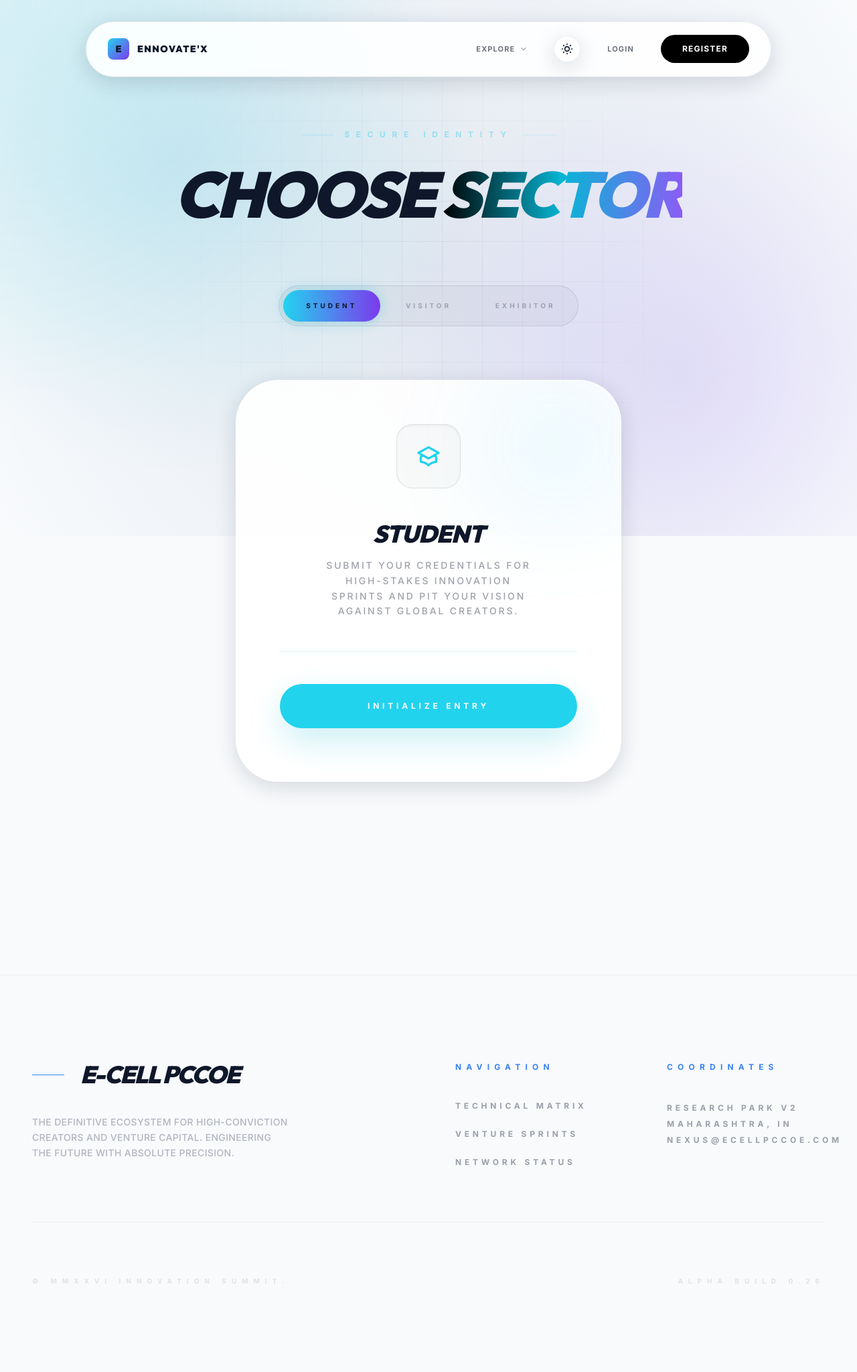
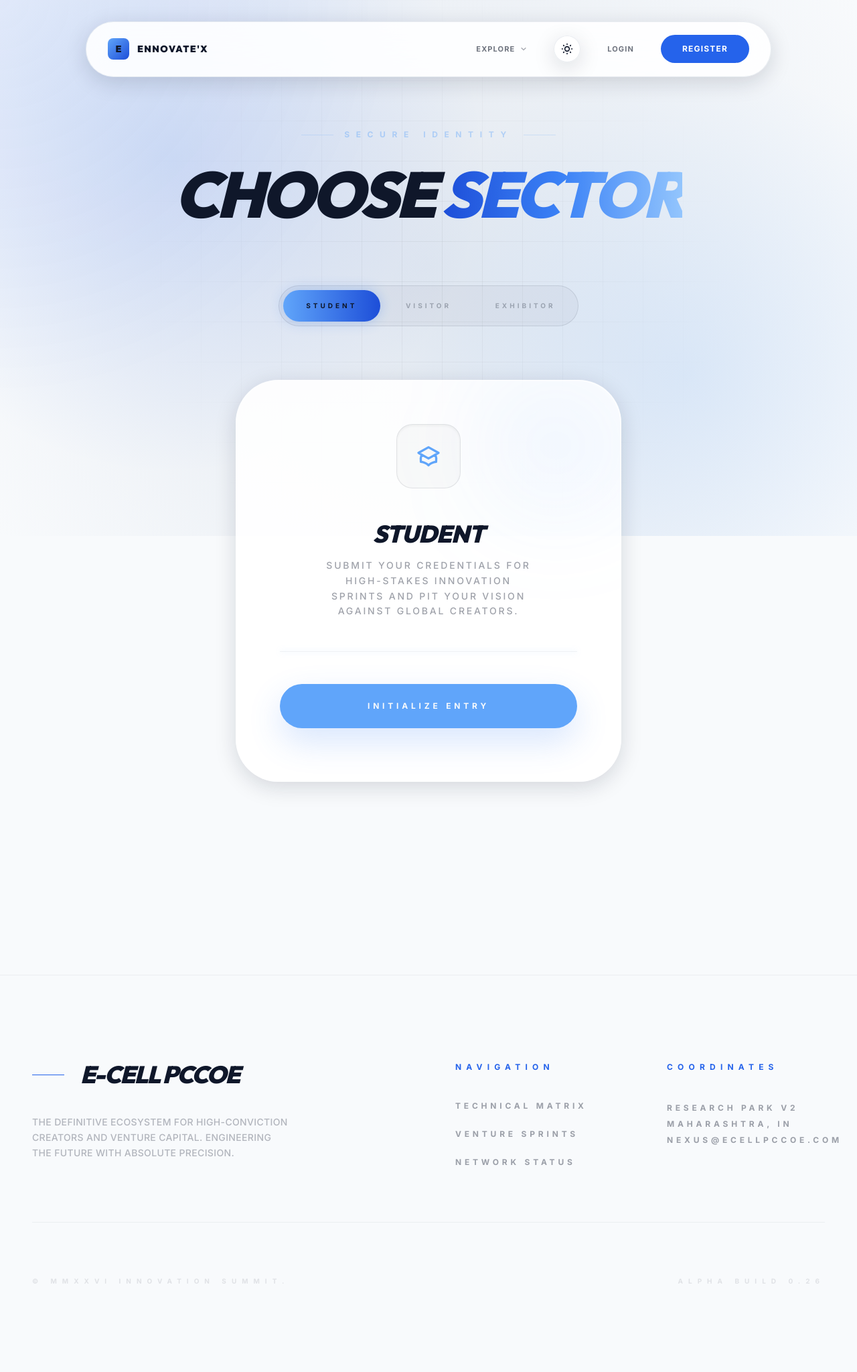
Before and after one commit to mayurtheprogrammer12-debug/Ecell, a Django app: page /register/ in a window 1280 px wide. Shown: the whole page at 67% size. Run offline with Django 5.2, Linux system fonts and the light colour scheme; some libraries are stand-ins or nearby versions.

Commit message:
Update frontend color palette to blue theme

```diff
--- a/templates/base.html
+++ b/templates/base.html
@@ -13,21 +13,21 @@
             theme: {
                 extend: {
                     colors: {
-                        midnight: '#050a15',
+                        midnight: '#0b0f19',
                         foreground: 'rgb(var(--color-foreground) / <alpha-value>)',
                         background: 'rgb(var(--color-background) / <alpha-value>)',
                         onyx: '#020202',
                         platinum: '#f8fafc',
                         champagne: '#e2b87e',
-                        azure: '#3b82f6',
+                        azure: '#2563eb',
                         cyan: {
-                            400: '#22d3ee',
-                            500: '#06b6d4',
-                            glow: '#00D2FF',
+                            400: '#60a5fa',
+                            500: '#3b82f6',
+                            glow: '#60a5fa',
                         },
                         violet: {
-                            500: '#8b5cf6',
-                            600: '#7c3aed',
+                            500: '#2563eb',
+                            600: '#1d4ed8',
                         }
                     },
                     fontFamily: {
@@ -72,8 +72,10 @@
             --color-foreground: 15 23 42;
             /* slate-900 */
 
-            --mesh-color-1: rgba(6, 182, 212, 0.15);
-            --mesh-color-2: rgba(139, 92, 246, 0.15);
+            --mesh-color-1: rgba(37, 99, 235, 0.15);
+            /* blue-600 */
+            --mesh-color-2: rgba(96, 165, 250, 0.15);
+            /* blue-400 */
             --mesh-bg-1: #e2e8f0;
             --mesh-bg-2: #f8fafc;
 
@@ -84,29 +86,33 @@
             /* slate-400 */
             --glass-shadow: rgba(15, 23, 42, 0.15);
 
-            --btn-bg: #000000;
+            --btn-bg: #2563eb;
             --btn-text: #ffffff;
-            --gradient-start: #000000;
+            --gradient-start: #1d4ed8;
         }
 
         .dark {
-            --color-background: 2 2 2;
+            --color-background: 11 15 25;
+            /* #0b0f19 */
             --color-foreground: 255 255 255;
 
-            --mesh-color-1: rgba(6, 182, 212, 0.08);
-            --mesh-color-2: rgba(139, 92, 246, 0.08);
-            --mesh-bg-1: #050a15;
-            --mesh-bg-2: #020202;
+            --mesh-color-1: rgba(37, 99, 235, 0.08);
+            /* blue-600 */
+            --mesh-color-2: rgba(29, 78, 216, 0.08);
+            /* blue-700 */
+            --mesh-bg-1: #0b0f19;
+            --mesh-bg-2: #05080c;
 
             --grid-line: rgba(255, 255, 255, 0.02);
 
-            --glass-bg: rgba(255, 255, 255, 0.02);
+            --glass-bg: rgba(255, 255, 255, 0.03);
             --glass-border: rgba(255, 255, 255, 0.08);
-            --glass-shadow: rgba(0, 0, 0, 0.8);
+            --glass-shadow: rgba(0, 0, 0, 0.5);
 
-            --btn-bg: #ffffff;
-            --btn-text: #000000;
-            --gradient-start: #ffffff;
+            --btn-bg: #2563eb;
+            /* blue-600 */
+            --btn-text: #ffffff;
+            --gradient-start: #60a5fa;
         }
 
         body {
@@ -174,7 +180,7 @@
         }
 
         .text-gradient-cyan {
-            background: linear-gradient(to right, var(--gradient-start), #06b6d4, #8b5cf6);
+            background: linear-gradient(to right, var(--gradient-start), #3b82f6, #93c5fd);
             background-clip: text;
             -webkit-background-clip: text;
             -webkit-text-fill-color: transparent;
@@ -184,7 +190,7 @@
             position: fixed;
             width: 1200px;
             height: 1200px;
-            background: radial-gradient(circle at center, rgba(6, 182, 212, 0.1) 0%, transparent 70%);
+            background: radial-gradient(circle at center, rgba(37, 99, 235, 0.08) 0%, transparent 70%);
             border-radius: 50%;
             pointer-events: none;
             z-index: -1;
--- a/templates/registrations/choice.html
+++ b/templates/registrations/choice.html
@@ -21,7 +21,7 @@
         class="relative w-full max-w-md p-1.5 bg-foreground/[0.03] border border-foreground/10 rounded-full mb-20 reveal-content">
         <!-- Sliding Background Glow -->
         <div id="role-selector-bg"
-            class="absolute top-1.5 bottom-1.5 left-1.5 w-[32.5%] bg-gradient-to-r from-cyan-400 to-violet-600 rounded-full transition-all duration-500 ease-[cubic-bezier(0.34,1.56,0.64,1)] shadow-[0_0_20px_rgba(6,182,212,0.3)]">
+            class="absolute top-1.5 bottom-1.5 left-1.5 w-[32.5%] bg-gradient-to-r from-cyan-400 to-violet-600 rounded-full transition-all duration-500 ease-[cubic-bezier(0.34,1.56,0.64,1)] shadow-[0_0_20px_rgba(59,130,246,0.3)]">
         </div>
 
         <div class="relative flex z-10 text-center">
@@ -59,7 +59,8 @@
 
                     <div class="space-y-4">
                         <h3 id="role-title"
-                            class="text-4xl font-display font-black italic uppercase text-foreground tracking-tight">Student
+                            class="text-4xl font-display font-black italic uppercase text-foreground tracking-tight">
+                            Student
                         </h3>
                         <p id="role-desc"
                             class="text-foreground/40 text-sm font-medium uppercase tracking-[0.2em] leading-relaxed max-w-xs mx-auto">
@@ -73,7 +74,7 @@
                     </div>
 
                     <a id="role-link" href="{% url 'register_participant' %}?role=student"
-                        class="btn-premium w-full !py-6 !text-[12px] !tracking-[0.4em] !bg-cyan-400 !text-background shadow-[0_20px_50px_rgba(6,182,212,0.2)] transition-all duration-700">Initialize
+                        class="btn-premium w-full !py-6 !text-[12px] !tracking-[0.4em] !bg-cyan-400 !text-background shadow-[0_20px_50px_rgba(59,130,246,0.2)] transition-all duration-700">Initialize
                         Entry</a>
                 </div>
             </div>
@@ -133,20 +134,20 @@
         student: {
             title: "Student",
             desc: "Submit your credentials for high-stakes innovation sprints and pit your vision against global creators.",
-            color: "#06b6d4", // cyan-400
-            glow: "rgba(6,182,212,0.1)",
+            color: "#3b82f6", // blue-500
+            glow: "rgba(59,130,246,0.1)",
             link: "{% url 'register_participant' %}?role=student",
             svg: '<path stroke-linecap="round" stroke-linejoin="round" stroke-width="2" d="M12 14l9-5-9-5-9 5 9 5zm0 0l6.16-3.422a12.083 12.083 0 01.665 6.479A11.952 11.952 0 0012 20.055a11.952 11.952 0 00-6.824-2.998 12.078 12.078 0 01.665-6.479L12 14z"></path>',
-            shadow: "0_20px_50px_rgba(6,182,212,0.2)"
+            shadow: "0_20px_50px_rgba(59,130,246,0.2)"
         },
         visitor: {
             title: "Visitor",
             desc: "Network with institutional giants and experience the frontier of technical achievement across all zones.",
-            color: "#8b5cf6", // violet-600
-            glow: "rgba(139,92,246,0.1)",
+            color: "#1d4ed8", // blue-700
+            glow: "rgba(29,78,216,0.1)",
             link: "{% url 'register_participant' %}?role=visitor",
             svg: '<path stroke-linecap="round" stroke-linejoin="round" stroke-width="2" d="M15 12a3 3 0 11-6 0 3 3 0 016 0z"></path><path stroke-linecap="round" stroke-linejoin="round" stroke-width="2" d="M2.458 12C3.732 7.943 7.523 5 12 5c4.478 0 8.268 2.943 9.542 7-1.274 4.057-5.064 7-9.542 7-4.477 0-8.268-2.943-9.542-7z"></path>',
-            shadow: "0_20px_50px_rgba(139,92,246,0.2)"
+            shadow: "0_20px_50px_rgba(29,78,216,0.2)"
         },
         exhibitor: {
             title: "Exhibitor",
--- a/templates/registrations/landing.html
+++ b/templates/registrations/landing.html
@@ -30,7 +30,7 @@
                     </div>
                     <div class="relative flex items-center space-x-6">
                         <div
-                            class="w-12 h-12 rounded-full bg-background flex items-center justify-center border border-cyan-400/20 shadow-[0_0_15px_rgba(6,182,212,0.3)]">
+                            class="w-12 h-12 rounded-full bg-background flex items-center justify-center border border-cyan-400/20 shadow-[0_0_15px_rgba(59,130,246,0.3)]">
                             <span class="text-xl">🏆</span>
                         </div>
                         <div class="text-left">
--- a/templates/registrations/login.html
+++ b/templates/registrations/login.html
@@ -23,7 +23,8 @@
             {% endif %}
 
             <div class="space-y-4">
-                <label class="block text-[10px] font-black text-foreground/30 uppercase tracking-[0.4em] ml-2">Email</label>
+                <label
+                    class="block text-[10px] font-black text-foreground/30 uppercase tracking-[0.4em] ml-2">Email</label>
                 <input type="email" name="email" placeholder="nexus@example.com" required
                     class="w-full bg-foreground/5 border border-foreground/10 rounded-2xl px-6 py-4 text-foreground outline-none focus:border-cyan-400 transition-all">
             </div>
@@ -36,7 +37,7 @@
             </div>
 
             <button type="submit"
-                class="btn-premium w-full !bg-gradient-to-r from-cyan-400 to-violet-600 !text-foreground !py-6 !text-[12px] !tracking-[0.4em] shadow-[0_20px_50px_rgba(6,182,212,0.2)]">
+                class="btn-premium w-full !bg-gradient-to-r from-cyan-400 to-violet-600 !text-foreground !py-6 !text-[12px] !tracking-[0.4em] shadow-[0_20px_50px_rgba(59,130,246,0.2)]">
                 Authenticate
             </button>
 
```
Also changed, not shown: templates/registrations/dashboard.html (+22 -11 lines), templates/registrations/exhibitor_form.html (+6 -5 lines), templates/registrations/participant_form.html (+6 -5 lines), templates/registrations/round1_form.html (+10 -7 lines).
